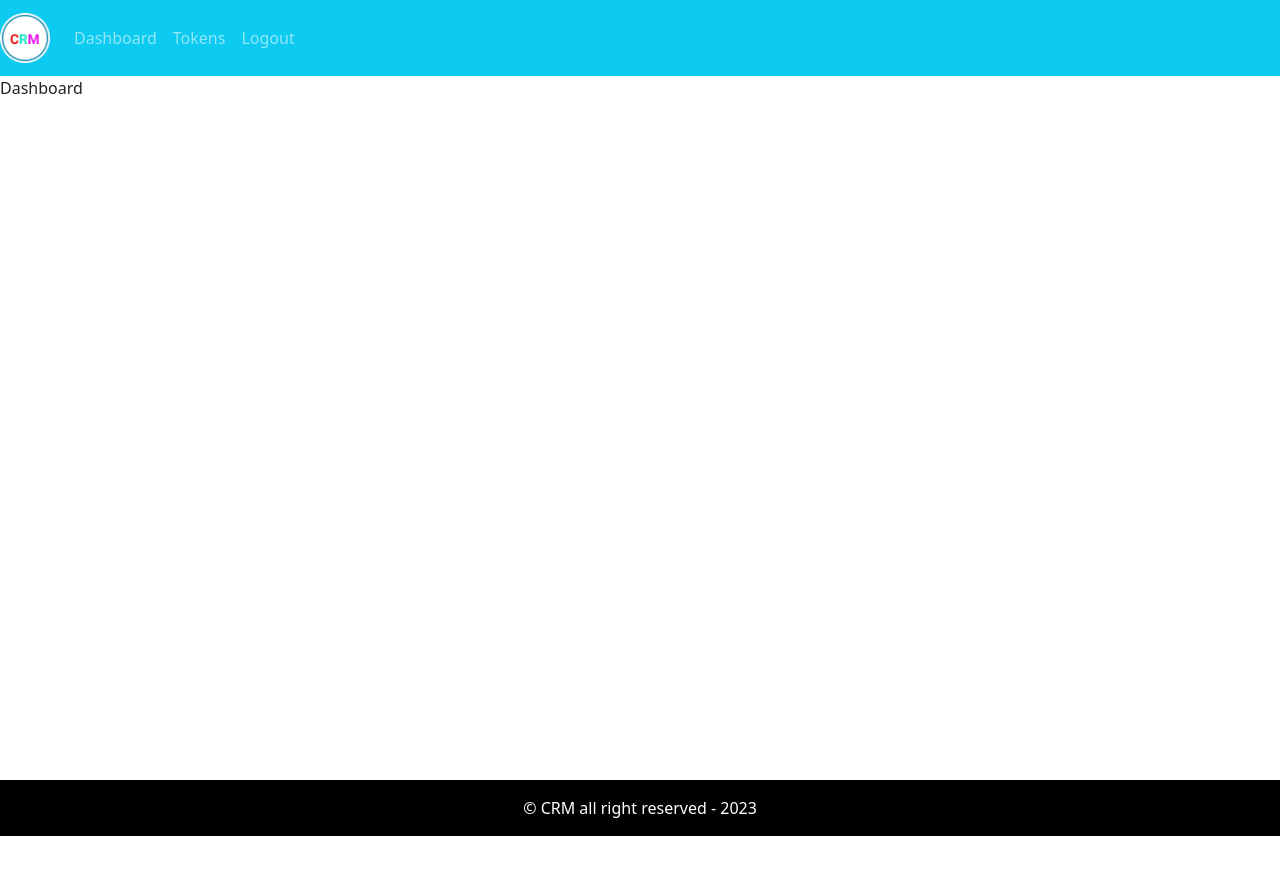
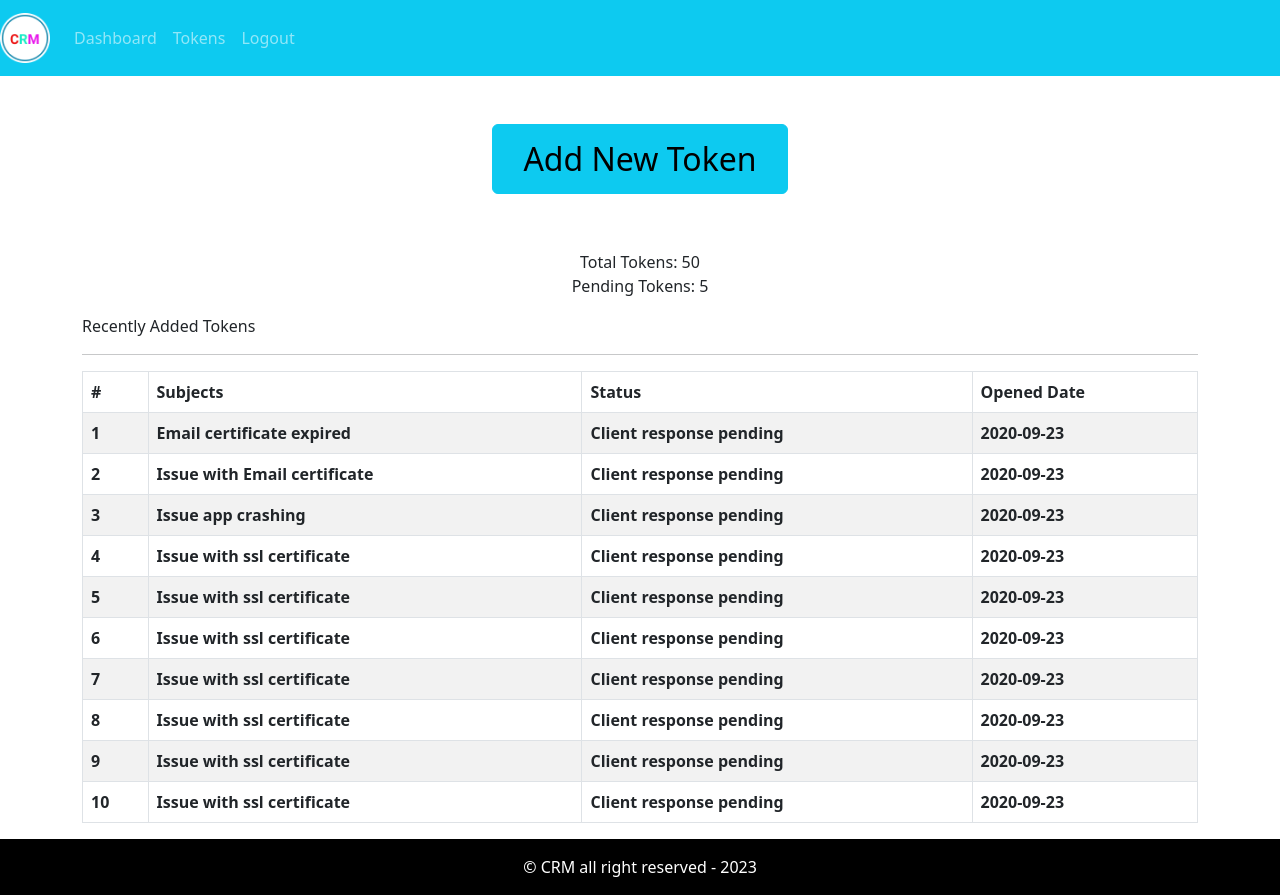
Before and after one commit to sridhar10464/crm-frontend, a React (Create React App) app: page / in a window 1280 px wide. Before the commit the page ends 836 px from the top, so only its background shows below. Built offline with nearby package versions, Linux system fonts and the light colour scheme.

Commit message:
Init commit

```diff
--- a/src/App.js
+++ b/src/App.js
@@ -2,13 +2,14 @@
 import './App.css';
 import { Entry } from './page/entry/EntryPage';
 import { DefaultLayout } from './Layout/DefaultLayout';
+import { Dashboard } from './page/dashboard/Dashboard';
 
 function App() {
   return (
     <div className="App">
       {/* <Entry /> */}
       <DefaultLayout>
-        Dashboard
+        <Dashboard />
       </DefaultLayout>
     </div>
   );
--- /dev/null
+++ b/src/assets/data/dummy-tickets.json
@@ -0,0 +1,79 @@
+[
+    {
+      "id": 1,
+      "subject": "Email   certificate expired",
+      "status": "Client response pending",
+      "addedAt": "2020-09-23",
+      "history": [
+        {
+          "date": "20-10-10",
+          "message": "sjflsjl",
+          "messageBy": "client"
+        },
+        {
+          "date": "20-10-10",
+          "message": "sjflsjl",
+          "messageBy": "operator"
+        },
+        {
+          "date": "20-10-10",
+          "message": "sjflsjl",
+          "messageBy": "client"
+        }
+      ]
+    },
+    {
+      "id": 2,
+      "subject": "Issue with Email certificate",
+      "status": "Client response pending",
+      "addedAt": "2020-09-23"
+    },
+    {
+      "id": 3,
+      "subject": "Issue app crashing",
+      "status": "Client response pending",
+      "addedAt": "2020-09-23"
+    },
+    {
+      "id": 4,
+      "subject": "Issue with ssl certificate",
+      "status": "Client response pending",
+      "addedAt": "2020-09-23"
+    },
+    {
+      "id": 5,
+      "subject": "Issue with ssl certificate",
+      "status": "Client response pending",
+      "addedAt": "2020-09-23"
+    },
+    {
+      "id": 6,
+      "subject": "Issue with ssl certificate",
+      "status": "Client response pending",
+      "addedAt": "2020-09-23"
+    },
+    {
+      "id": 7,
+      "subject": "Issue with ssl certificate",
+      "status": "Client response pending",
+      "addedAt": "2020-09-23"
+    },
+    {
+      "id": 8,
+      "subject": "Issue with ssl certificate",
+      "status": "Client response pending",
+      "addedAt": "2020-09-23"
+    },
+    {
+      "id": 9,
+      "subject": "Issue with ssl certificate",
+      "status": "Client response pending",
+      "addedAt": "2020-09-23"
+    },
+    {
+      "id": 10,
+      "subject": "Issue with ssl certificate",
+      "status": "Client response pending",
+      "addedAt": "2020-09-23"
+    }
+  ]
--- /dev/null
+++ b/src/components/ticket-table/TicketTable.js
@@ -0,0 +1,37 @@
+import React from 'react';
+import { Table } from 'react-bootstrap';
+
+
+export const TicketTable = ({tickets}) => {
+  return (
+    <Table striped bordered hover>
+        <thead>
+          <tr>
+            <th>#</th>
+            <th>Subjects</th>
+            <th>Status</th>
+            <th>Opened Date</th>
+          </tr>
+        </thead>
+        <tbody>
+          {tickets.length ? (tickets.map ((row) => (
+            <tr key={row.id}>
+            <th>{row.id}</th>
+            <th>{row.subject}</th>
+            <th>{row.status}</th>
+            <th>{row.addedAt}</th>
+          </tr>
+          ))
+          ) : (
+          <tr>
+            <td colSpan="4" className="text-center">
+                No Ticket to show
+            </td>
+          </tr>
+          )}
+
+
+        </tbody>
+    </Table>
+  )
+}
--- /dev/null
+++ b/src/page/dashboard/Dashboard.js
@@ -0,0 +1,37 @@
+import React from 'react'
+import { Button, Col, Container, Row } from 'react-bootstrap'
+import { TicketTable } from '../../components/ticket-table/TicketTable'
+import tickets from "../../assets/data/dummy-tickets.json";
+
+export const Dashboard = () => {
+  return (
+    <Container>
+        <Row>
+            <Col className='text-center mt-5 mb-2'>
+                <Button
+                variant="info"
+                style={{fontSize: "2rem", padding: "10px 30px"}}
+                >
+                Add New Token
+                </Button>
+            </Col>
+        </Row>
+        <Row>
+            <Col className='text-center mt-5 mb-2'>
+                <div>Total Tokens: 50</div>
+                <div>Pending Tokens: 5</div>
+            </Col>
+        </Row>
+        <Row>
+            <Col className='mt-2'>Recently Added Tokens</Col>
+        </Row>
+        <hr />
+
+        <Row>
+            <Col className='recent-ticket'>
+                <TicketTable tickets={tickets} />
+            </Col>
+        </Row>
+    </Container>
+  )
+}
```
